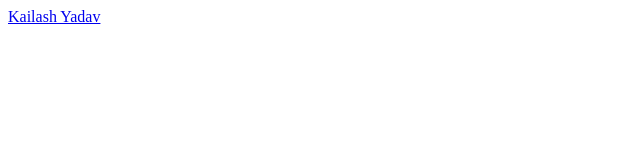
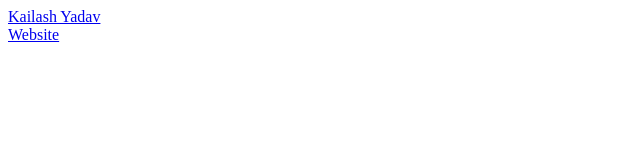
Before and after one commit to codezen01/codezen.github.io, a plain HTML site: page index.html in a window 1280 px wide. Shown: the full height of the page, 0-640 px from the left. Drawn offline with Linux system fonts and the light colour scheme.

Commit message:
Update index.html

```diff
--- a/index.html
+++ b/index.html
@@ -2,3 +2,5 @@
 <div class="badge-base LI-profile-badge" data-locale="en_US" data-size="medium" data-theme="dark" data-type="VERTICAL" data-vanity="codezen" data-version="v1">
 <a class="badge-base__link LI-simple-link" href="https://in.linkedin.com/in/codezen?trk=profile-badge">Kailash Yadav</a>
 </div>
+
+<a href='website.html'> Website </a>
```
